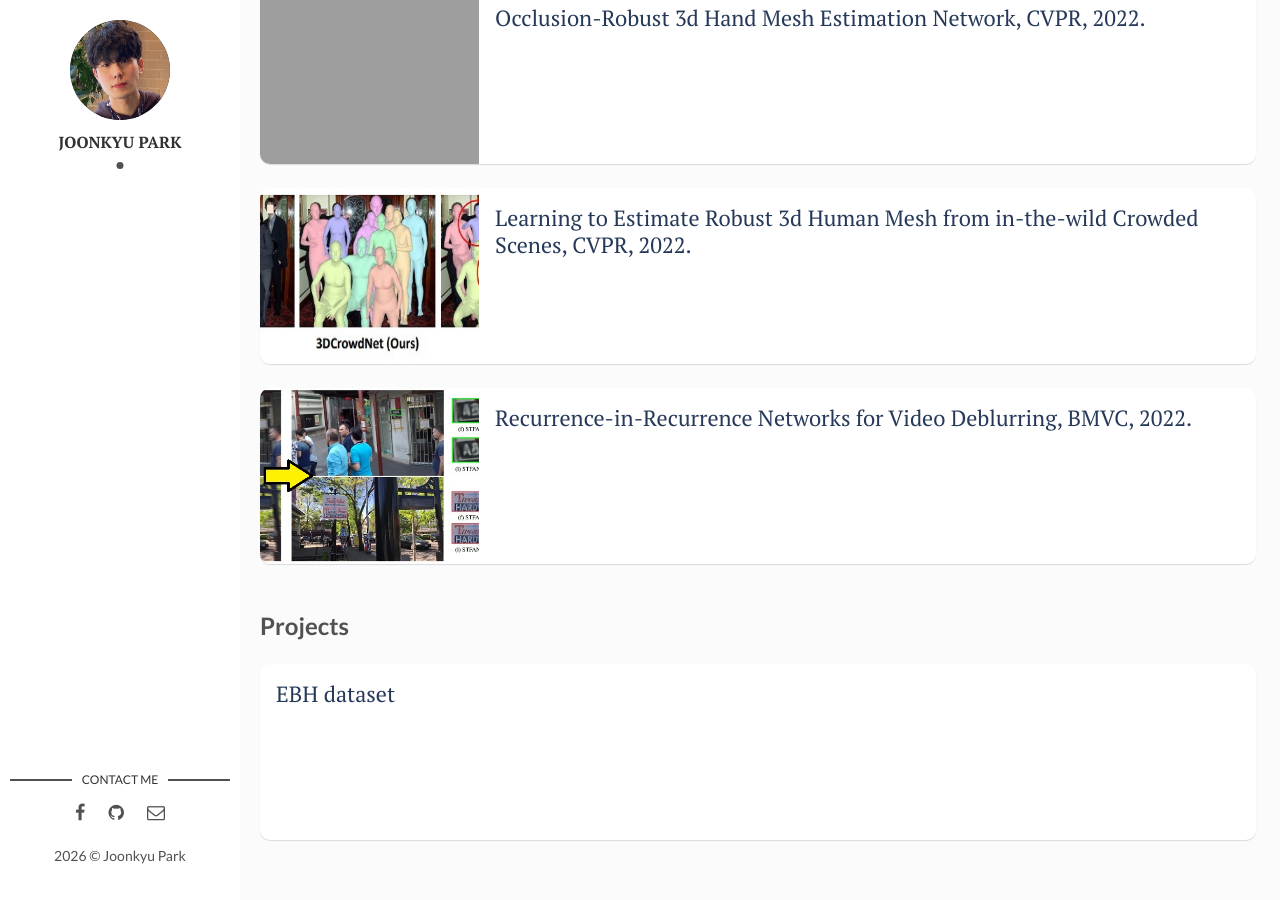
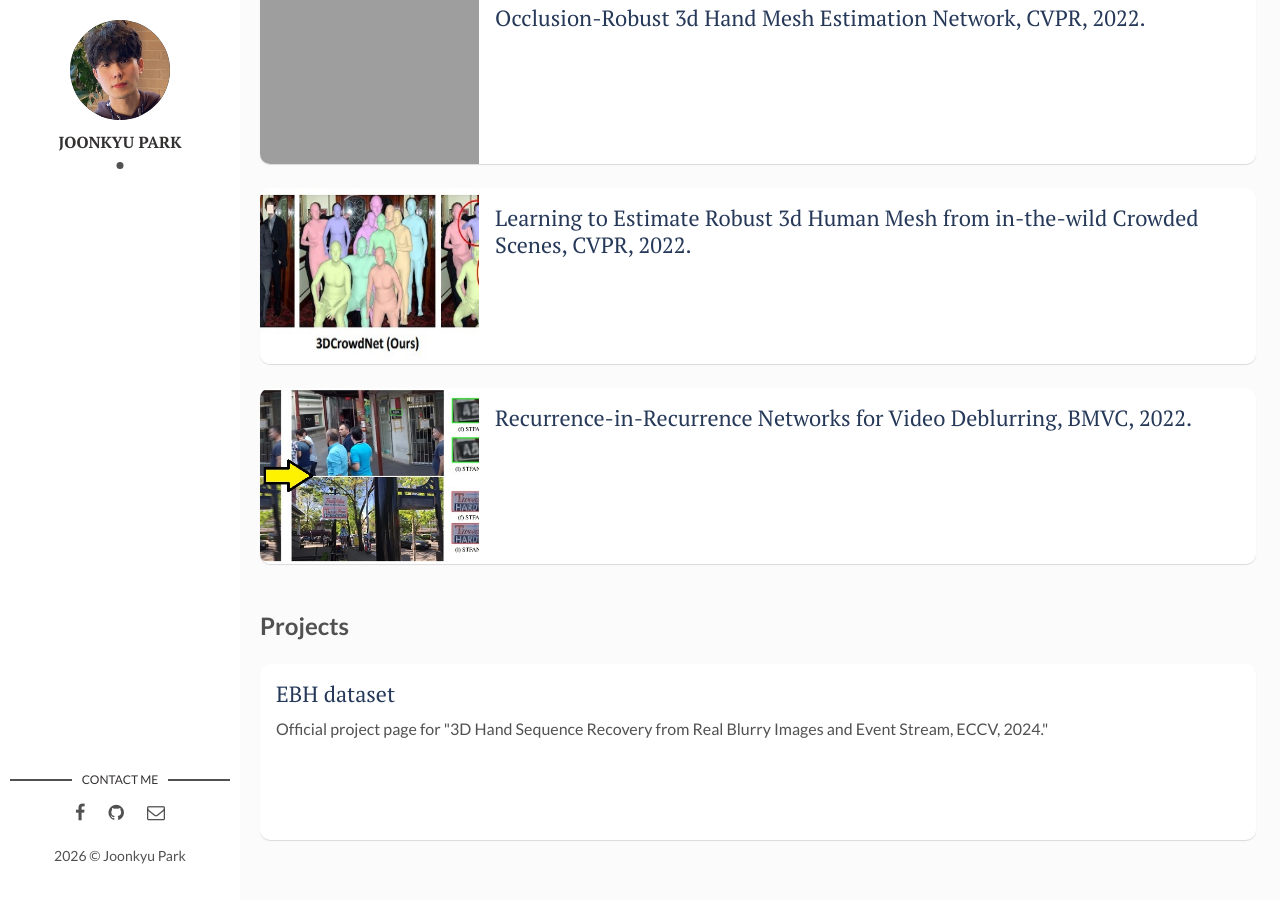
Before and after one commit to jkpark08/jkpark08.github.io, a Jekyll site: the page built from index.html, in a window 1280 px wide and 900 px high, scrolled down 2508 px. Built offline with Jekyll 4.4.1, drawn with Linux system fonts in a browser that asks for light colours; the list of posts is cut into pages by our own code; grey boxes are pictures that could not be loaded.

Commit message:
Update 2024-07-01-EBH.markdown

```diff
--- a/_posts/2024-07-01-EBH.markdown
+++ b/_posts/2024-07-01-EBH.markdown
@@ -1,6 +1,7 @@
 ---
 layout: post
 title: EBH dataset
+authors: Official project page for "3D Hand Sequence Recovery from Real Blurry Images and Event Stream, ECCV, 2024."
 date: 2000-01-01 13:32:20 +0300
 description: # Add post description (optional)
 img: # Add image post (optional)
```
